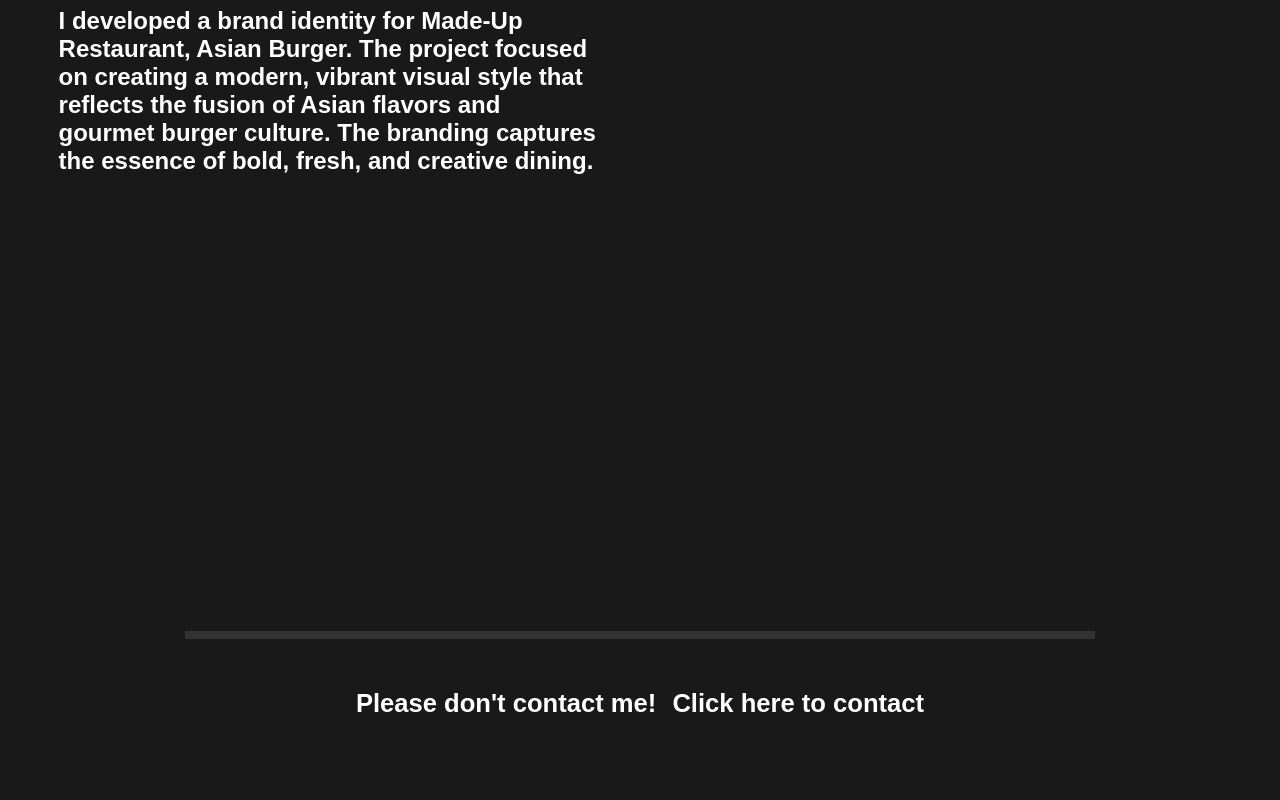
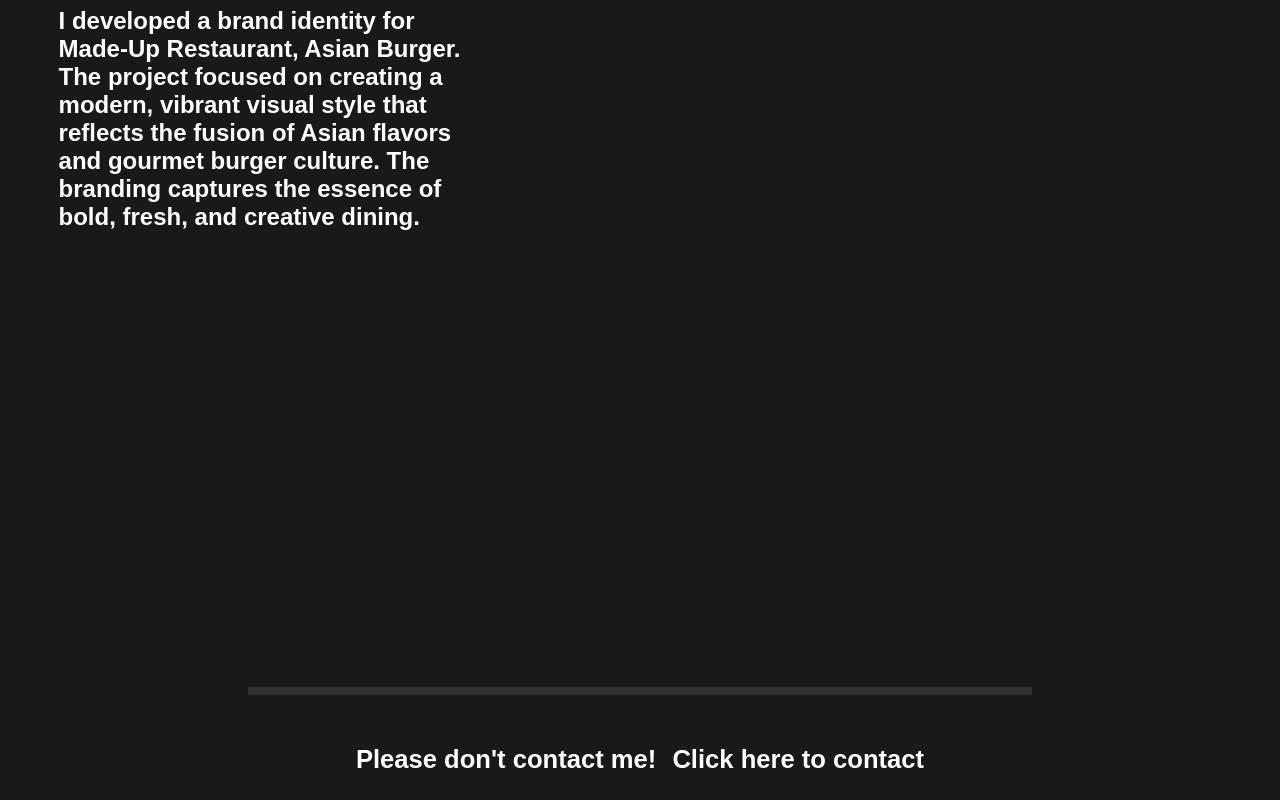
Before and after one commit to front-end-fundamentals-2025/fef-portfolio-Ekbladh, a plain HTML site: page detail-page.html in a window 1280 px wide. Shown: the part 1249-2049 px from the top of the page. Before the commit the page ends 1993 px from the top, so only its background shows below. Drawn offline with Linux system fonts and the light colour scheme.

Commit message:
Small fixes to make the site more responsive

```diff
--- a/css/main.css
+++ b/css/main.css
@@ -73,8 +73,7 @@ hr {
   background-color: #333;
   margin-top: 10rem;
   margin-bottom: 4%;
-  margin-left: 14%;
-  margin-right: 14%;
+  width: 62%;
 }
 
 #footer {
@@ -147,7 +146,7 @@ figcaption {
 
 #asian-burger-description {
   margin-top: 6.6rem;
-  width: 34rem;
+  width: 18em;
 }
 
 /* Responsive Layout */
```
